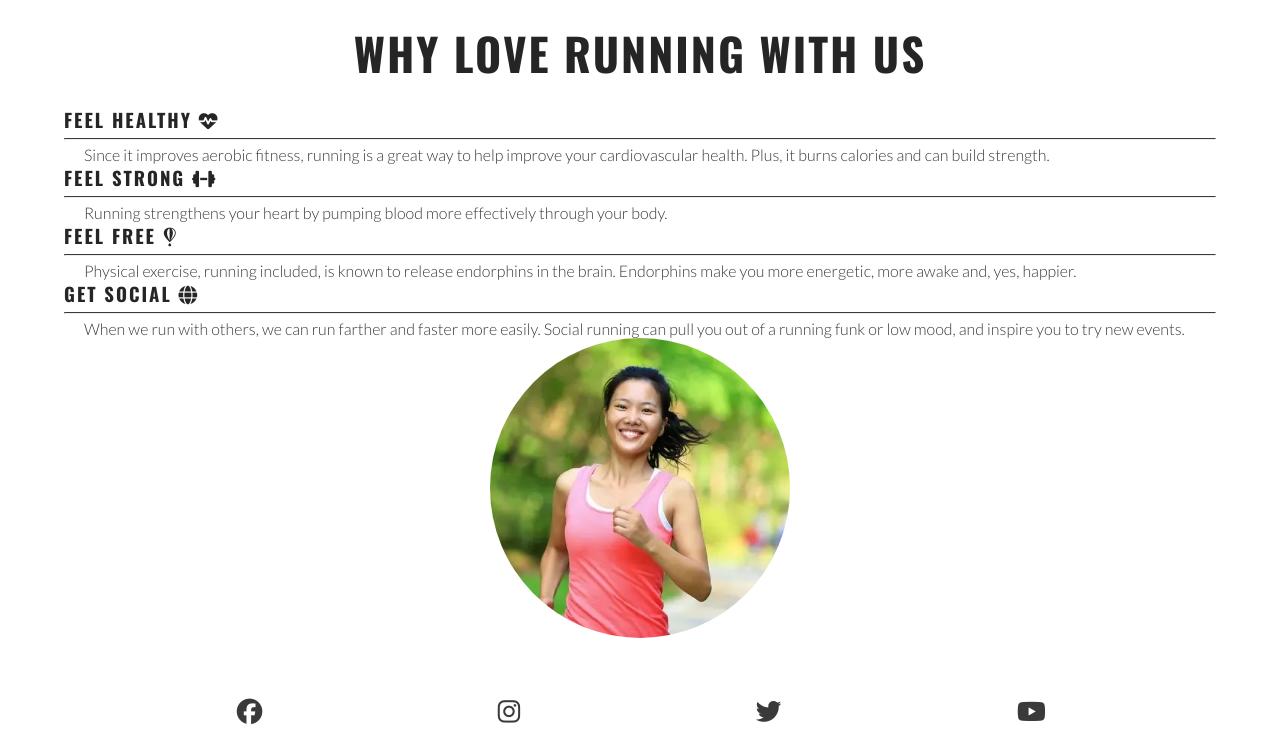
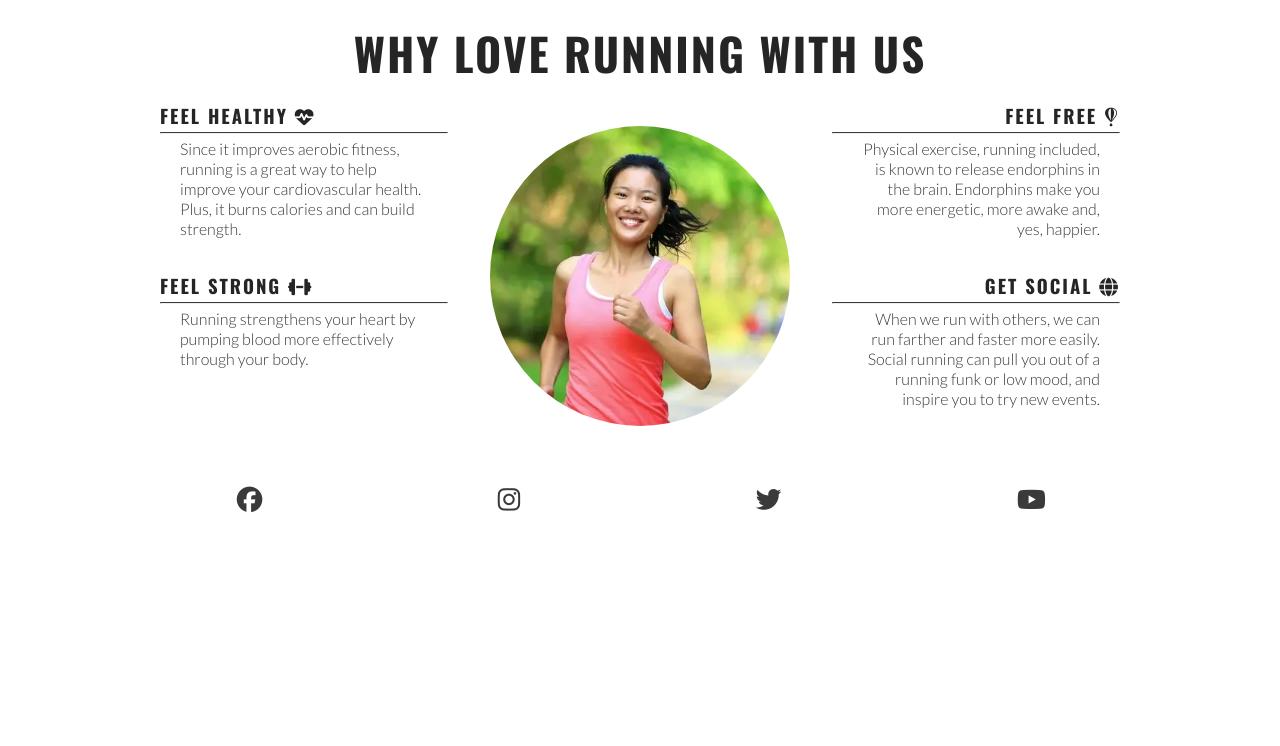
Before and after one commit to ryanreadman/love-running, a plain HTML site: page index.html in a window 1280 px wide. Shown: the part 679-1425 px from the top of the page. After the commit the page ends 1213 px from the top, so only its background shows below. Drawn offline with nearby package versions, Linux system fonts and the light colour scheme.

Commit message:
Make reasons section responsive with different screen sizes

```diff
--- a/assets/css/style.css
+++ b/assets/css/style.css
@@ -150,7 +150,7 @@ hr {
     background: url("../images/reasons-image-love-running.webp") no-repeat top center / cover;
     height: 90vw;
     width: 90vw;
-    margin-bottom: 20px;
+    margin: 20px 0;
     /* Make square image into a circle */
     border-radius: 50%;
     max-width: 300px;
@@ -218,6 +218,23 @@ hr {
         width: 300px;
         right: 50px;
     }
+
+    /* Reasons section */
+    #benefits-physical, #benefits-mental {
+        display: flex;
+        flex-direction: column;
+        width: 100%;
+    }
+
+    #benefits-physical div,
+    #benefits-mental div {
+        width: 75%;
+    }
+
+    #benefits-mental div {
+        text-align: end;
+        align-self: flex-end;
+    }
 }
 
 /* Media query: laptops and larger (992px and up) */
@@ -226,3 +243,32 @@ hr {
         border-bottom: 1px solid #3a3a3a;
     }
 }
+
+/* Media query: large desktops and larger (1200px and up) */
+@media screen and (min-width: 1200px) {
+    /* Reasons section */
+    #benefits {
+        display: flex;
+        flex-direction: row;
+    }
+
+    #benefits div {
+        flex: 1;
+    }
+
+    #benefits-image {
+        order: 0;
+    }
+
+    #benefits-mental {
+        order: 1;
+    }
+
+    #benefits-mental div {
+        align-self: flex-start;
+    }
+
+    #benefits-physical div {
+        align-self: flex-end;
+    }
+}
--- a/index.html
+++ b/index.html
@@ -67,7 +67,7 @@
       <section id="reasons">
         <h2>Why Love Running With Us</h2>
         <div id="benefits">
-          <div id="benefits-physcial"></div>
+          <div id="benefits-physical">
             <div>
               <h3>Feel Healthy <i class="fa-solid fa-heart-pulse"></i></h3>
               <hr>
@@ -81,7 +81,11 @@
               <p>Running strengthens your heart by pumping blood more effectively
                 through your body.</p>
             </div>
-          <div id="benefits-mental"></div>
+          </div>
+        <div id="benefits-image">
+          <div id="circle-cover-bg"></div>
+          </div>
+        <div id="benefits-mental">
             <div>
               <h3>Feel Free <i class="fa-brands fa-fly"></i></h3>
               <hr>
@@ -96,10 +100,9 @@
                 Social running can pull you out of a running funk or low mood, and
                 inspire you to try new events.</p>
             </div>
+          </div>
         </div>
-        <div id="benefits-image">
-          <div id="circle-cover-bg"></div>
-        </div>
+
       </section>
 
     </main>
```
